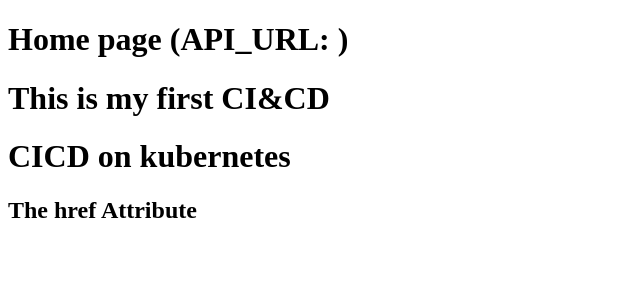
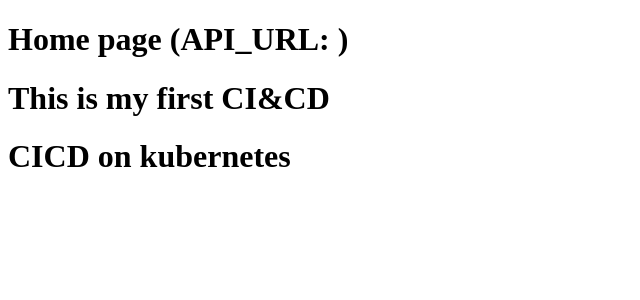
Before and after one commit to Bipin210/node, a Next.js app: page / in a window 1280 px wide. Shown: the top 300 px of the page, without its empty margins (0-640 px from the left). Built offline with nearby package versions, Linux system fonts and the light colour scheme.

Commit message:
dasdkjwde

```diff
--- a/pages/index.js
+++ b/pages/index.js
@@ -9,7 +9,5 @@ export default () => (
     <h1>Home page (API_URL: {API_URL})</h1>
 <h1> This is my first CI&CD </h1>
 <h1> CICD on kubernetes</h1>
-<h2>The href Attribute</h2>
-
   </div>
 );
```
